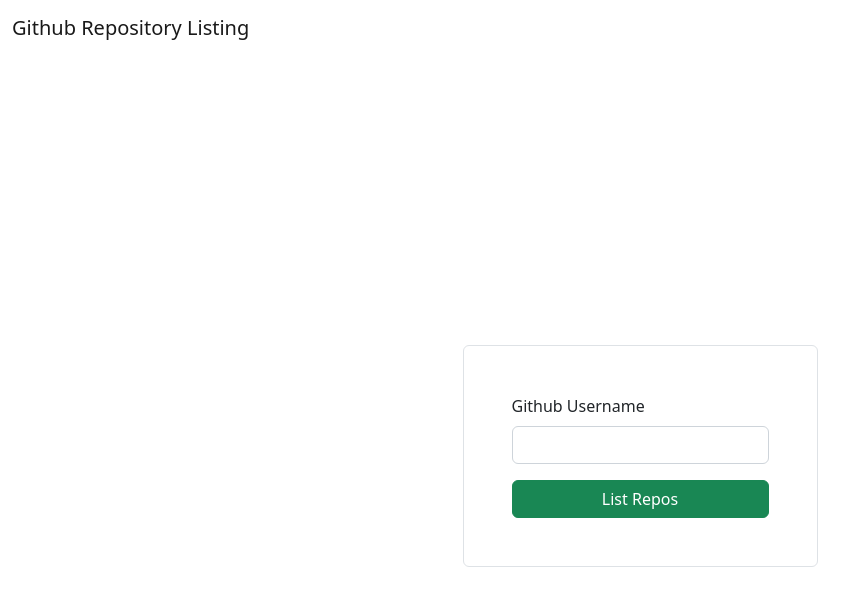
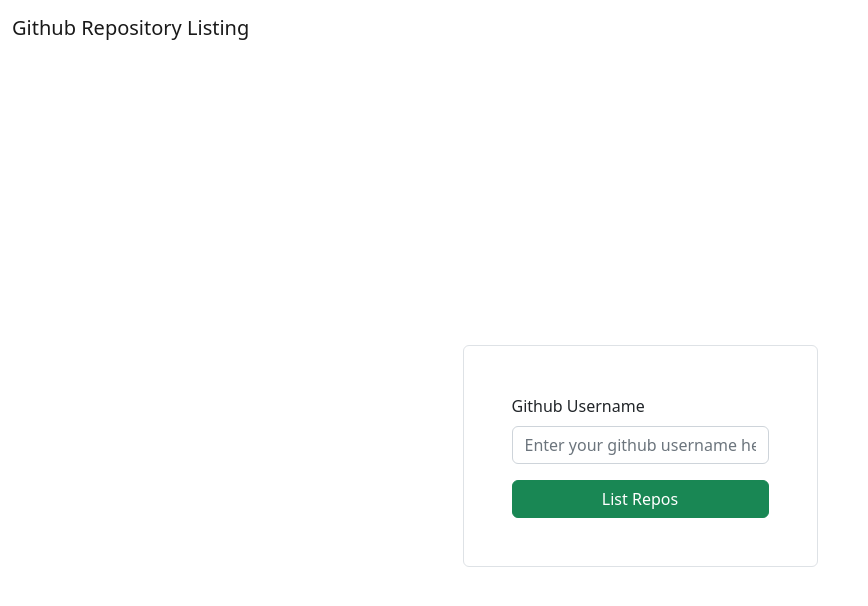
Before and after one commit to Kamal040102/github-repo-listing-frontend, a React (Create React App) app: page / in a window 1280 px wide. Shown: the top 606 px of the page, without its empty margins (0-868 px from the left). Built offline with nearby package versions, Linux system fonts and the light colour scheme.

Commit message:
Added Placeholder

```diff
--- a/src/Components/Form/Form.component.jsx
+++ b/src/Components/Form/Form.component.jsx
@@ -24,6 +24,7 @@
           onChange={(e) => {
             setUsername(e.target.value);
           }}
+          placeholder="Enter your github username here"
         />
       </div>
       <button
```
